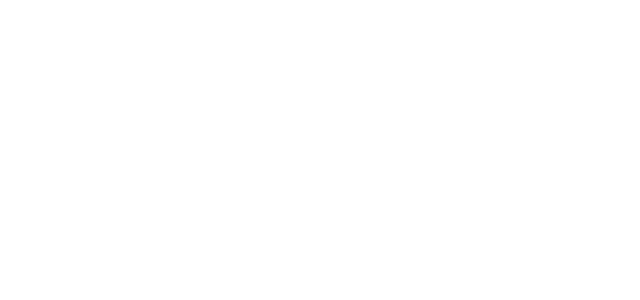
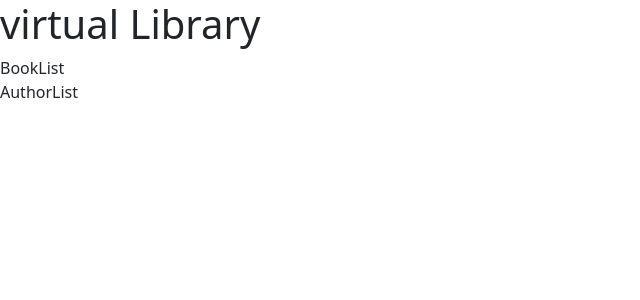
Before and after one commit to mwihoti/Virtual-Library, a React (Create React App) app in the folder virtual-lib_dashboard/: page / in a window 1280 px wide. Shown: the top 300 px of the page, without its empty margins (0-640 px from the left). Built offline with nearby package versions, Linux system fonts and the light colour scheme.

Commit message:
Virtual-lib dashboard components

```diff
--- a/virtual-lib_dashboard/package.json
+++ b/virtual-lib_dashboard/package.json
@@ -6,6 +6,7 @@
     "@testing-library/jest-dom": "^5.17.0",
     "@testing-library/react": "^13.4.0",
     "@testing-library/user-event": "^13.5.0",
+    "axios": "^1.6.7",
     "bootstrap": "^5.3.2",
     "react": "^18.2.0",
     "react-bootstrap": "^2.10.0",
@@ -20,6 +21,7 @@
     "test": "react-scripts test",
     "eject": "react-scripts eject"
   },
+  "proxy": "http://localhost:800",
   "eslintConfig": {
     "extends": [
       "react-app",
--- a/virtual-lib_dashboard/src/App.js
+++ b/virtual-lib_dashboard/src/App.js
@@ -1,11 +1,15 @@
 import logo from './logo.svg';
 import './App.css';
+import AuthorList from './AuthorList';
+import BookList from './BookList';
 
 function App() {
   return (
     <div >
 
-
+     <h1>virtual Library</h1>
+     <BookList />
+     <AuthorList />
     </div>
   );
 }
--- /dev/null
+++ b/virtual-lib_dashboard/src/AuthorList.js
@@ -0,0 +1,9 @@
+import React from 'react'
+
+function AuthorList() {
+  return (
+    <div>AuthorList</div>
+  )
+}
+
+export default AuthorList
--- /dev/null
+++ b/virtual-lib_dashboard/src/BookList.js
@@ -0,0 +1,9 @@
+import React from 'react'
+
+function BookList() {
+  return (
+    <div>BookList</div>
+  )
+}
+
+export default BookList
```
Also changed, not shown: 2 other files (tests, documents, lock files or other folders).
